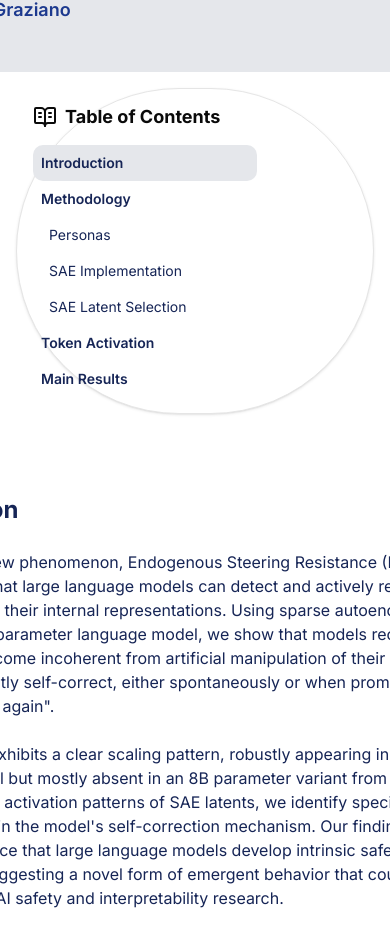
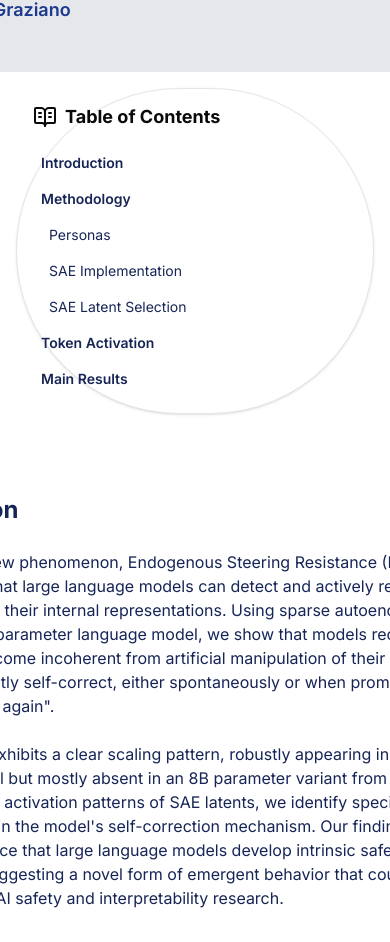
Before and after one commit to agencyenterprise/agi-endogenous-steering-resistance, a Next.js app: page / in a window 390 px wide. Shown: the part 971-1913 px from the top of the page. Built offline with nearby package versions, Linux system fonts and the light colour scheme.

Commit message:
move table of contents item animations to motion lib

```diff
--- a/src/components/new-table-of-contents.tsx
+++ b/src/components/new-table-of-contents.tsx
@@ -212,20 +212,31 @@ interface ContentItemProps {
 }
 
 function ContentItem({ item, isMobile, activeSection, handleClick, className, children }: ContentItemProps) {
+  const isActive = activeSection === item.href
+
   return (
     <>
       <motion.div
         key={item.href}
-        className={cn(
-          "text-sm w-56 rounded-lg p-2 hover:bg-gray-100 cursor-pointer transition-colors duration-100 text-blue-950",
-          activeSection === item.href && "bg-gray-200",
-          className
-        )}
-        initial={isMobile ? undefined : { opacity: 0, fontSize: 0 }}
-        animate={isMobile ? undefined : { opacity: 1, fontSize: "var(--text-sm)" }}
-        exit={{ opacity: 0, fontSize: 0 }}
+        className={cn("text-sm w-56 rounded-lg p-2 cursor-pointer text-blue-950", className)}
+        initial={isMobile ? undefined : { opacity: 0, fontSize: 0, background: "transparent" }}
+        animate={
+          isMobile
+            ? undefined
+            : {
+                opacity: 1,
+                fontSize: "var(--text-sm)",
+                background: isActive ? "var(--color-red-200)" : "transparent",
+              }
+        }
+        exit={{ opacity: 0, fontSize: 0, background: "transparent" }}
         transition={{
           duration: AnimationDurationEnum.FAST,
+          background: { delay: 0.4 },
+        }}
+        whileHover={{
+          backgroundColor: "var(--color-gray-100)",
+          transition: { backgroundColor: { duration: 0.2 } },
         }}
         onClick={() => handleClick(item.href)}
       >
```
